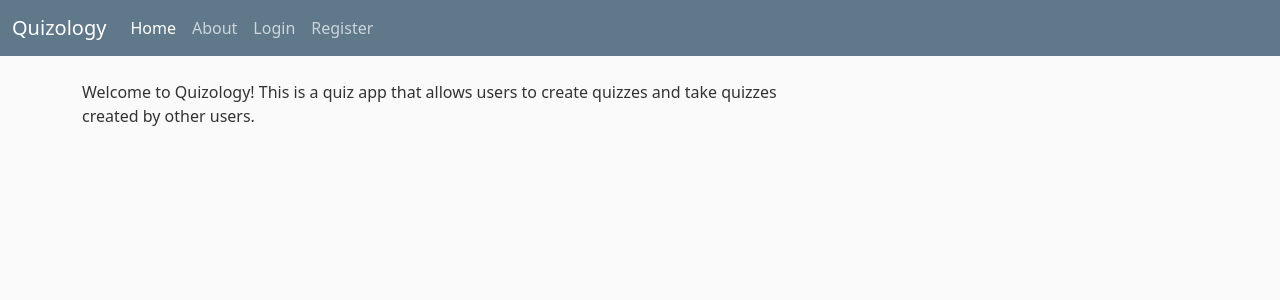
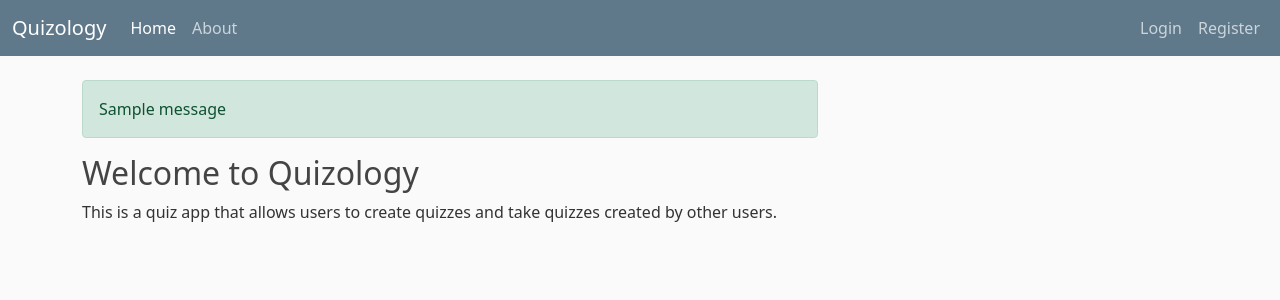
Before and after one commit to brianmaleek/Webstack_Portfolio_Project_Quizology, a Django app: page / in a window 1280 px wide. Shown: the top 300 px of the page. Run offline with Django 5.2, Linux system fonts and the light colour scheme; one stand-in notice (Sample message) is shown.

Commit message:
Updated the quizology  html template  files

```diff
--- a/quizology_app/quiz_app/templates/quiz_app/about.html
+++ b/quizology_app/quiz_app/templates/quiz_app/about.html
@@ -5,7 +5,6 @@
 </header>
 <main>
   <section>
-    <h2>Welcome to Quizology</h2>
     <p>
       Quizology is a web application that allows users to take multiple-choice
       quizzes on various topics.
--- a/quizology_app/quiz_app/templates/quiz_app/base.html
+++ b/quizology_app/quiz_app/templates/quiz_app/base.html
@@ -27,8 +27,6 @@
   </head>
   <body>
     <header class="site-header">
-
-
       <nav class="navbar navbar-expand-lg navbar-dark bg-steel fixed-top">
         <div class="container-fluid">
           <a class="navbar-brand mr-4" href="{% url 'quiz_app-home' %}"
@@ -55,20 +53,26 @@
               >
             </div>
             <!-- Navbar Right Side -->
-            <div class="navbar-nav">
+            <div class="navbar-nav ms-auto">
               <a class="nav-link" href="#">Login</a>
-              <a class="nav-link" href="#">Register</a>
+              <a class="nav-link" href="{% url 'register' %}">Register</a>
             </div>
           </div>
         </div>
       </nav>
-
-
-
     </header>
     <main role="main" class="container">
       <div class="row">
-        <div class="col-md-8">{% block content %}{% endblock %}</div>
+        <div class="col-md-8">
+          {% if messages %}
+            {% for message in messages %}
+              <div class="alert alert-{{ message.tags }}">
+                {{ message }}
+              </div>
+            {% endfor %}
+          {% endif %}
+          {% block content %}{% endblock %}
+        </div>
       </div>
     </main>
     <!-- Option 1: Bootstrap Bundle with Popper -->
--- a/quizology_app/quiz_app/templates/quiz_app/home.html
+++ b/quizology_app/quiz_app/templates/quiz_app/home.html
@@ -1,6 +1,7 @@
 {% extends "quiz_app/base.html" %}
 {% block content %}
+<h2> Welcome to Quizology</h2>
   <p>
-    Welcome to Quizology! This is a quiz app that allows users to create quizzes and take quizzes created by other users.
+    This is a quiz app that allows users to create quizzes and take quizzes created by other users.
   </p>
 {% endblock content %}
```
